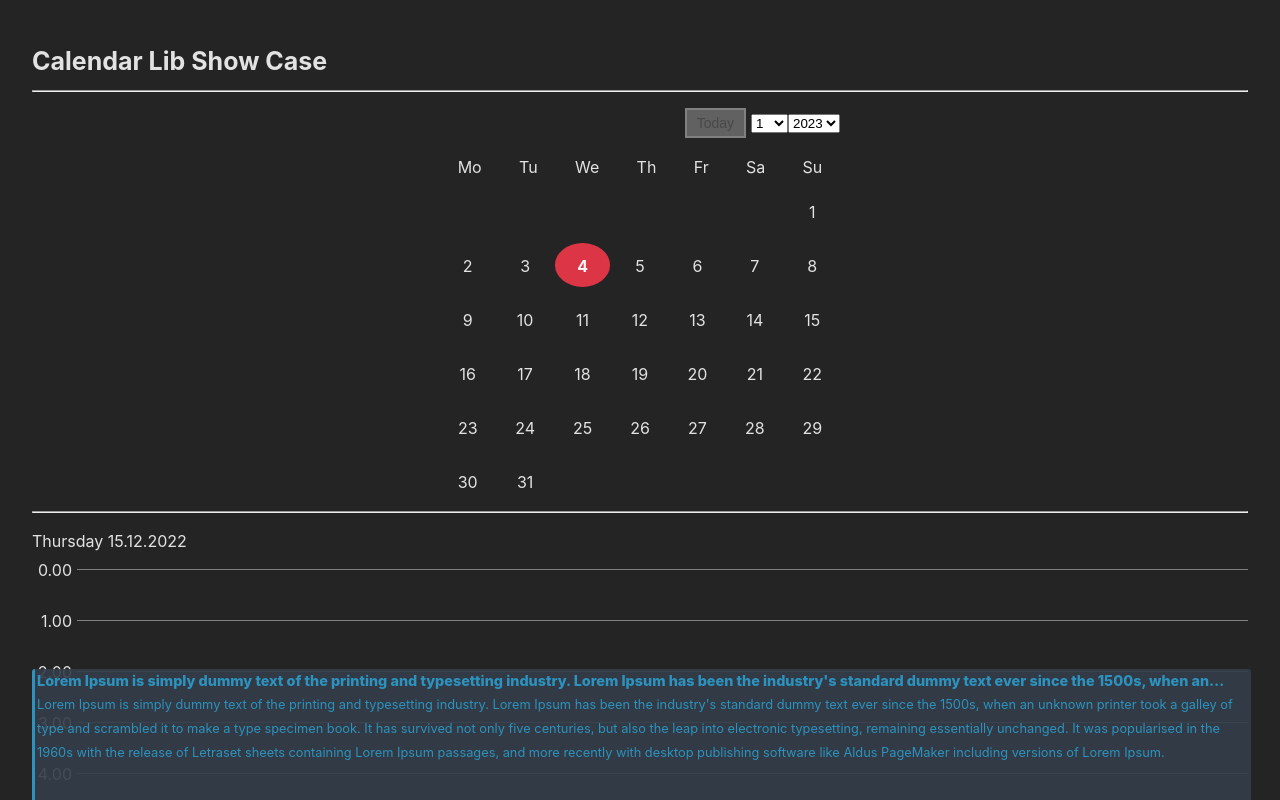
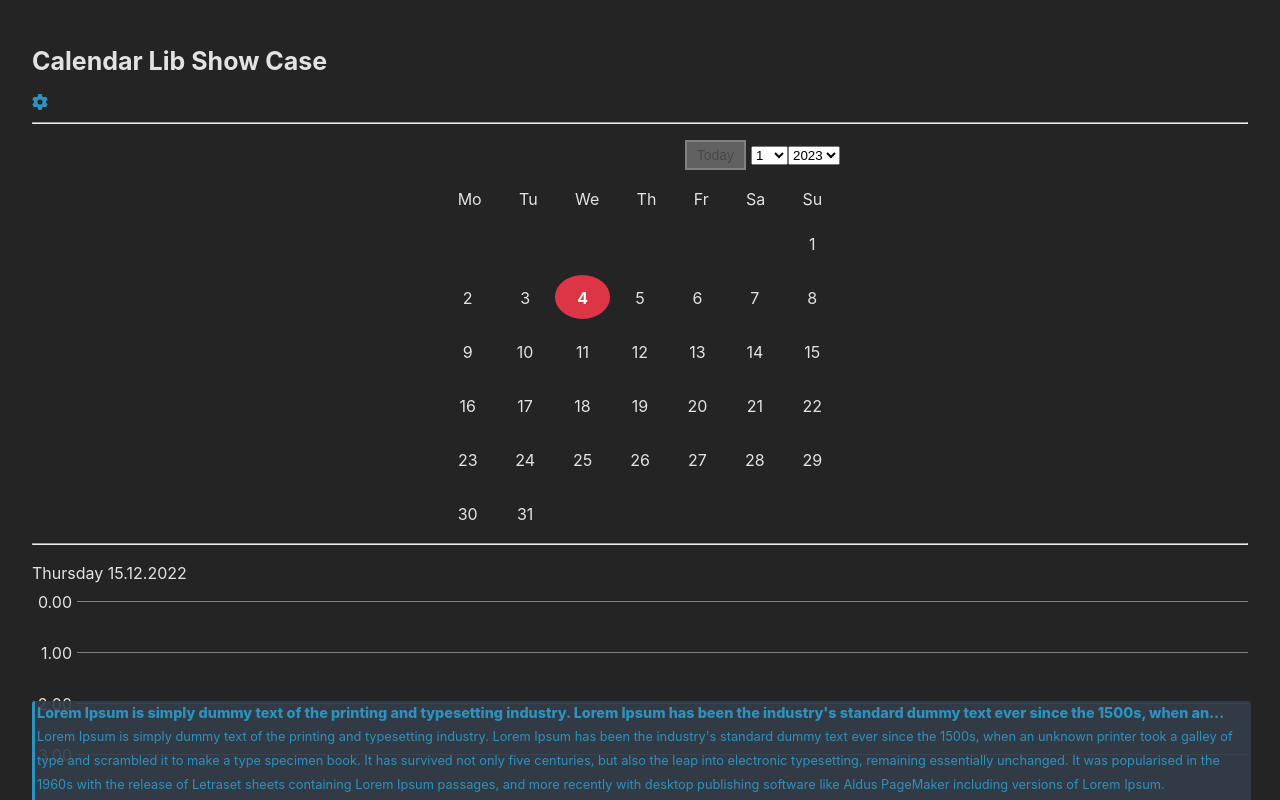
Before and after one commit to LeTranAnhVu/calender-lib, a React (Vite) app: page / in a window 1280 px wide. Shown: the top 800 px of the page. Built offline with nearby package versions, Linux system fonts and the light colour scheme.

Commit message:
IconExample component in the showcase to demonstrate icons

```diff
--- a/src/showcase/App.tsx
+++ b/src/showcase/App.tsx
@@ -6,6 +6,7 @@ import { defaultTheme } from '@/lib/themes/default'
 import { library } from '@fortawesome/fontawesome-svg-core'
 import { fas } from '@fortawesome/free-solid-svg-icons'
 import { RootStyles } from '@/lib/themes/root'
+import IconExample from './components/IconExample'
 
 library.add(fas)
 function App() {
@@ -18,6 +19,7 @@ function App() {
             <TitleWrapper>
               <Title>Calendar Lib Show Case</Title>
             </TitleWrapper>
+            <IconExample />
             <Hr />
             <CalendarMonthExample />
             <Hr />
--- /dev/null
+++ b/src/showcase/components/IconExample.tsx
@@ -0,0 +1,7 @@
+import { Icon } from '@/layout/components/Icons/Icon'
+
+const IconExample = () => {
+  return <Icon icon="cog" color="primary" />
+}
+
+export default IconExample
```
